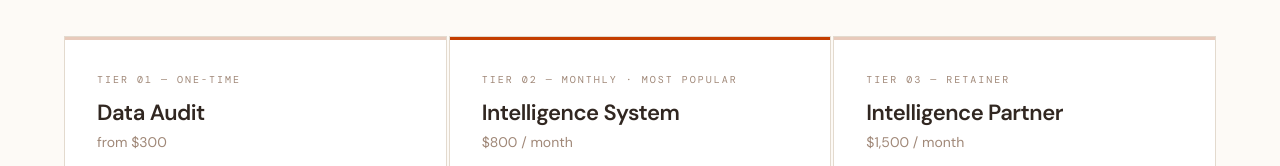
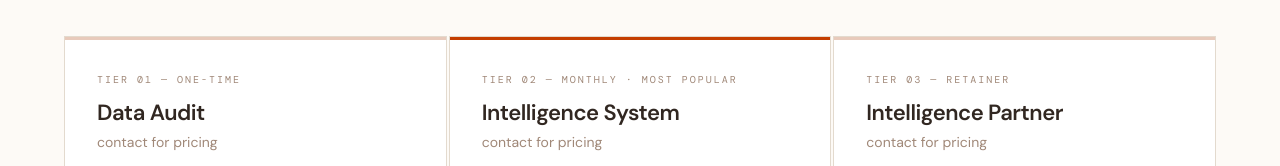
Before and after one commit to kateintheloops/zonestudio, a plain HTML site: page index.html in a window 1280 px wide. Shown: the part 960-1126 px from the top of the page. Drawn offline with nearby package versions, Linux system fonts and the light colour scheme; a web font is replaced by a local one.

Commit message:
Update index.html

```diff
--- a/index.html
+++ b/index.html
@@ -333,7 +333,7 @@ footer { padding: 28px 64px; border-top: 1px solid var(--border); display: flex;
       <div class="svc-bar"></div>
       <div class="svc-tier">tier 01 — one-time</div>
       <div class="svc-name">Data Audit</div>
-      <div class="svc-price">from $300</div>
+      <div class="svc-price">contact for pricing</div>
       <p class="svc-desc">A comprehensive read of your market and your own data — app reviews, customer feedback, competitor moves, pricing. Structured into something you can actually use.</p>
       <ul class="svc-list">
         <li>Competitor mapping (5–8 players)</li>
@@ -349,7 +349,7 @@ footer { padding: 28px 64px; border-top: 1px solid var(--border); display: flex;
       <div class="svc-bar hot"></div>
       <div class="svc-tier">tier 02 — monthly · most popular</div>
       <div class="svc-name">Intelligence System</div>
-      <div class="svc-price">$800 / month</div>
+      <div class="svc-price">contact for pricing</div>
       <p class="svc-desc">An ongoing intelligence system built around your business — market signals, competitor tracking, customer data trends, and a custom dashboard that's yours to keep.</p>
       <ul class="svc-list">
         <li>Everything in Data Audit</li>
@@ -365,7 +365,7 @@ footer { padding: 28px 64px; border-top: 1px solid var(--border); display: flex;
       <div class="svc-bar"></div>
       <div class="svc-tier">tier 03 — retainer</div>
       <div class="svc-name">Intelligence Partner</div>
-      <div class="svc-price">$1,500 / month</div>
+      <div class="svc-price">contact for pricing</div>
       <p class="svc-desc">Full-scope partnership. Data strategy, AI tool selection, competitive research on demand — actively in your corner, not just sending reports.</p>
       <ul class="svc-list">
         <li>Everything in Intelligence System</li>
```
